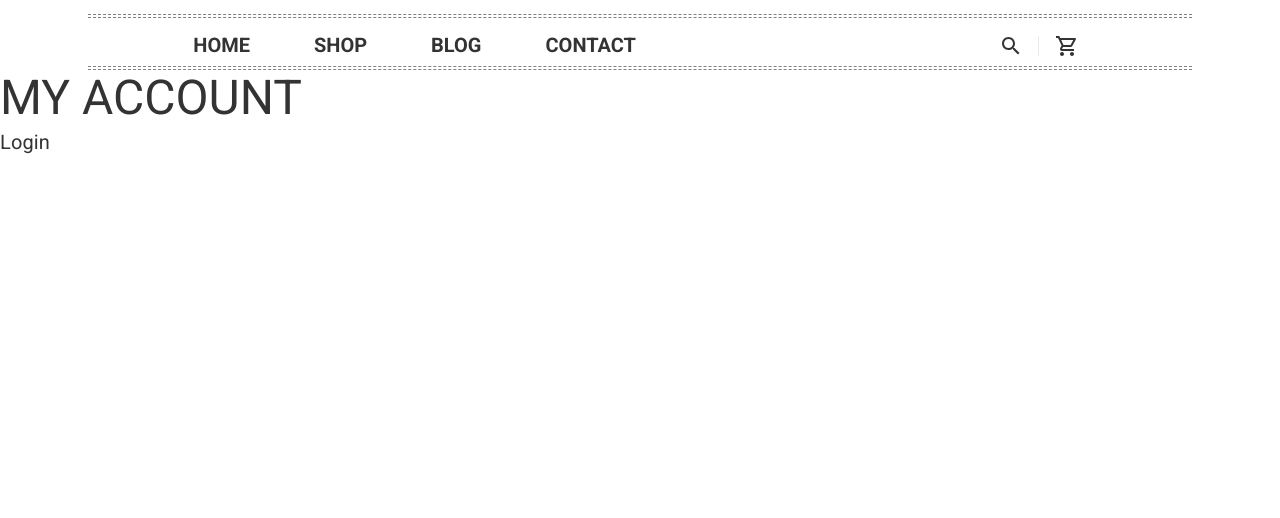
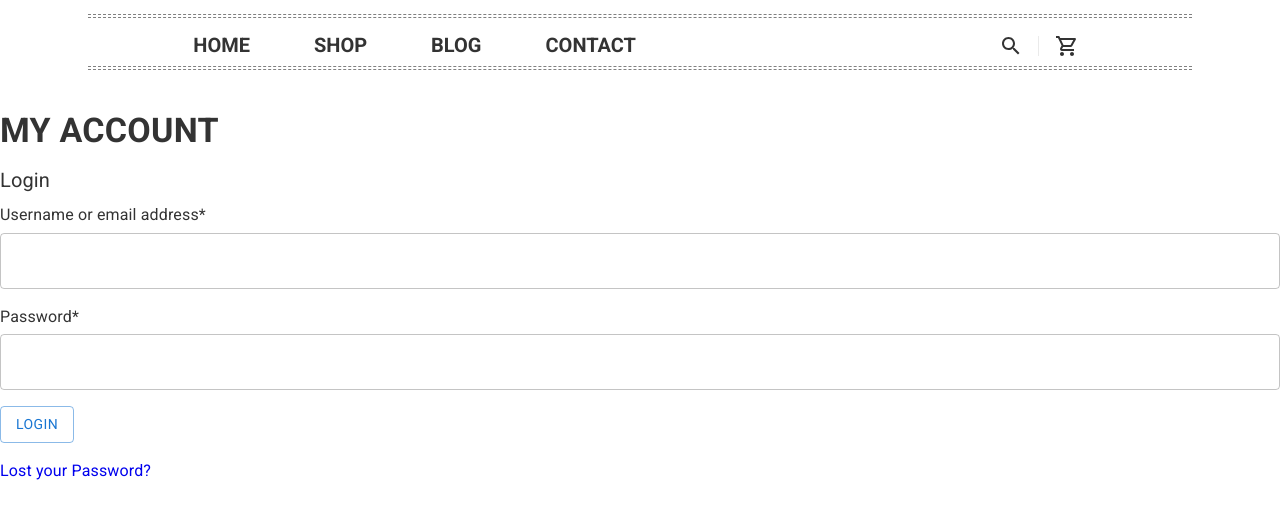
Before and after one commit to khoa36isefiw/Project-on-Engineering, a React (Create React App) app: page /my-account in a window 1280 px wide. Shown: the part 274-792 px from the top of the page. Built offline with nearby package versions, Linux system fonts and the light colour scheme.

Commit message:
Design my account when user not login

```diff
--- a/src/pages/MyAccount/MyAccount.js
+++ b/src/pages/MyAccount/MyAccount.js
@@ -1,18 +1,50 @@
 import React from 'react';
+import { NavLink } from 'react-router-dom';
 import classNames from 'classnames/bind';
-import { Container, Box, Typography } from '@mui/material';
+import { Container, Box, Typography, Button, TextField } from '@mui/material';
+import AccountCircle from '@mui/icons-material/AccountCircle';
 import '~/Components/GlobalStyles'
 import styles from './MyAccount.module.scss';
 
 const cx = classNames.bind(styles);
 
+const makeBorder = {
+  bgcolor: 'background.paper',
+  m: 1,
+  borderColor: 'text.primary',
+  width: '5rem',
+  height: '5rem',
+};
+
 function MyAccount() {
   return (
     <Box className={cx('my-account-container')}>
       <Box>
-        <Typography variant="h3">MY ACCOUNT</Typography>
-        <Typography variant="h6">Login</Typography>
+        <Typography variant="h4" gutterBottom sx={{mt: 5, fontWeight: 'bold'}}>MY ACCOUNT</Typography>
+        <Typography variant="h6" gutterBottom>Login</Typography>
+          <Box className={cx('border-container')}>
+            <Box sx={{mb: 2}}>
+              <Typography variant="body1"  gutterBottom>
+                Username or email address
+                <span className={cx('required')}>*</span>
+              </Typography>
+              <TextField id="input-text-user-name" label="" variant="outlined"  fullWidth={true} />
+            </Box>
 
+
+            <Box>
+              <Typography variant="body1" type="password" gutterBottom>
+                Password
+                <span className={cx('required')}>*</span>
+              </Typography>
+              <TextField id="input-text-password" label="" variant="outlined"  fullWidth={true}/>
+            </Box>
+
+            <Button variant='outlined' sx={{mb: 2, mt: 2}}>Login</Button>
+            <Typography variant="body1" className={cx('recover-password')}>
+              <NavLink to="/recover-password" >Lost your Password?</NavLink>
+            </Typography>
+          </Box>
       </Box>
     </Box>
   );
```
